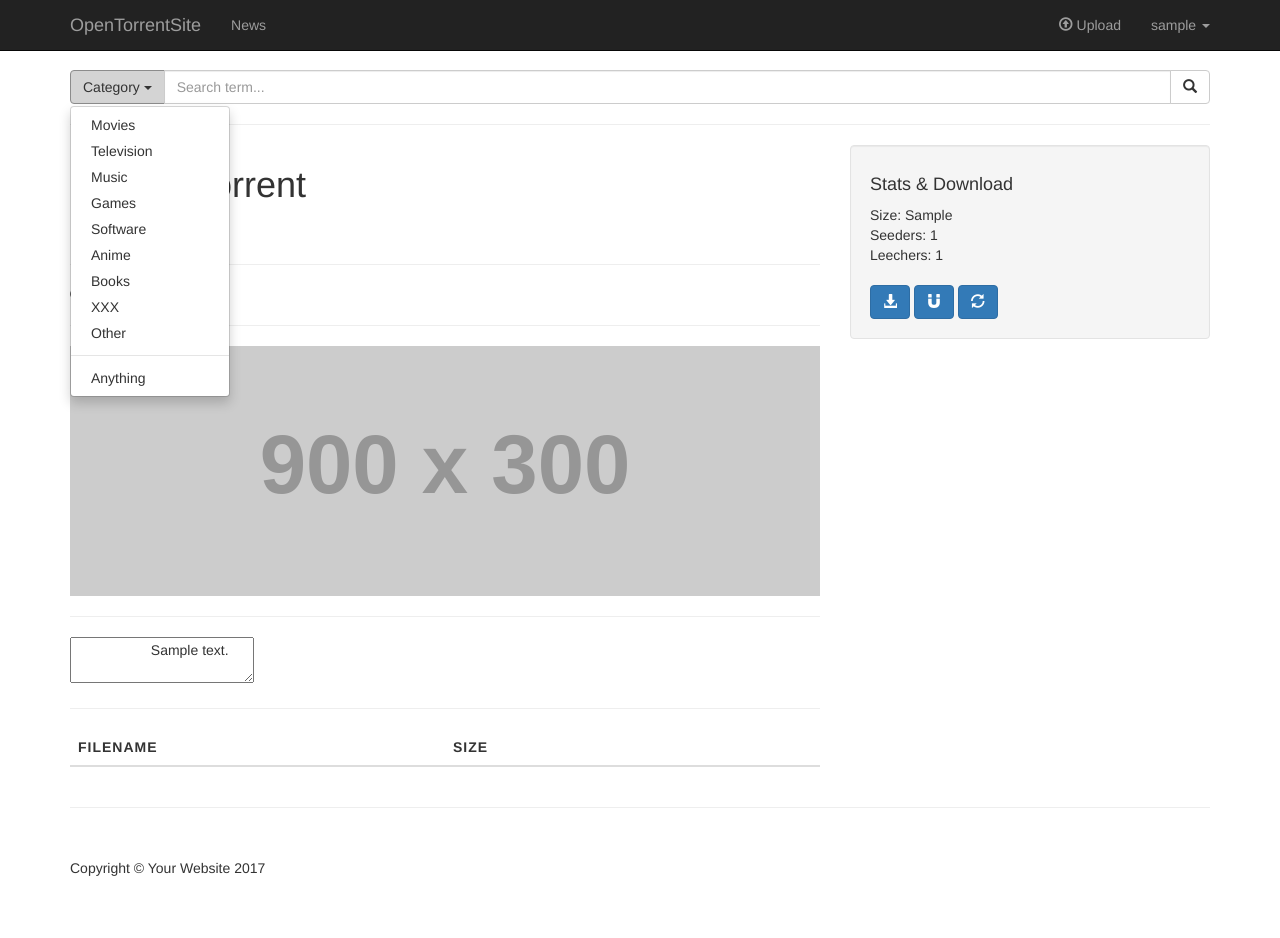
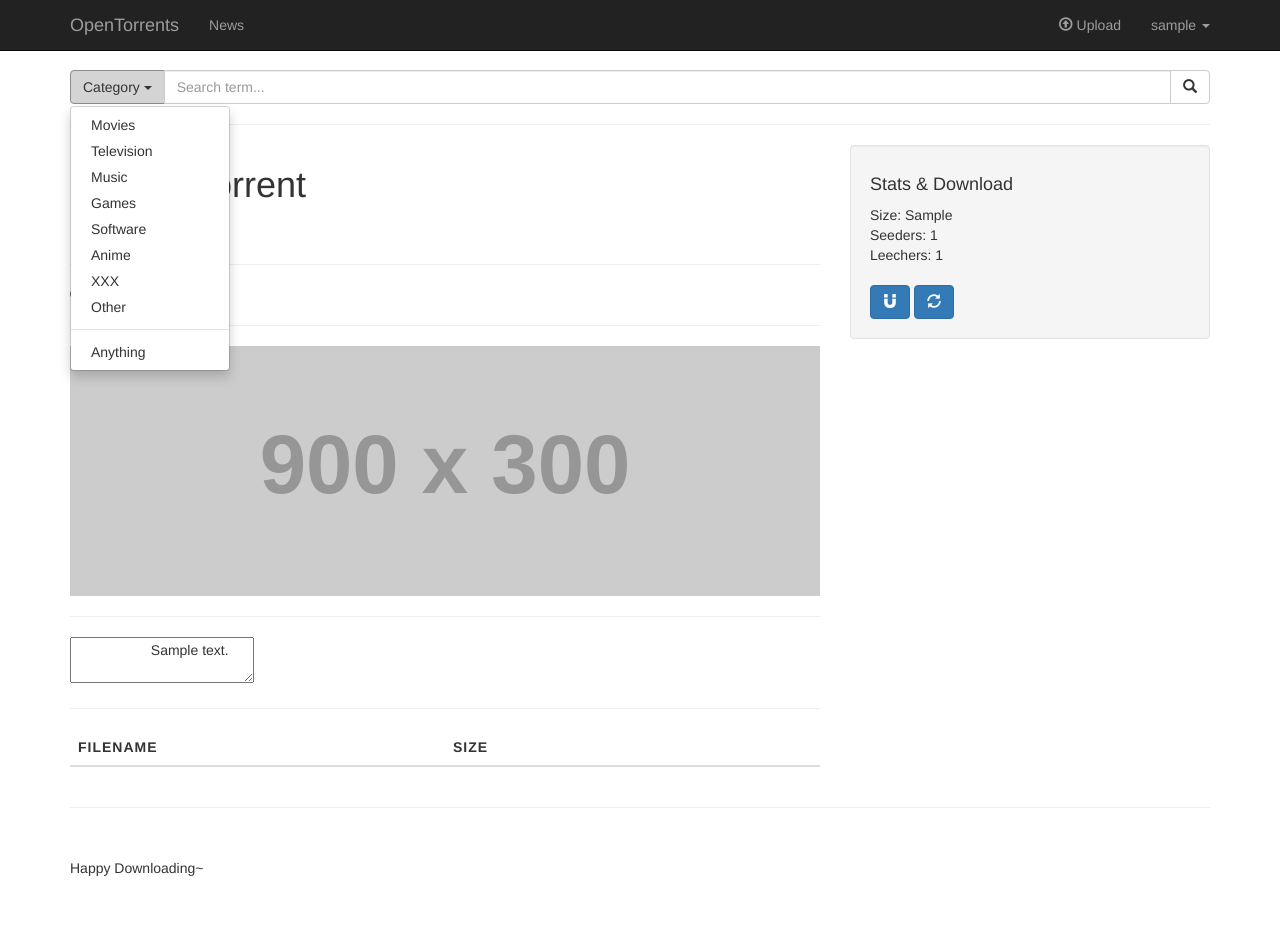
Before and after one commit to KevinJDurant/OpenTorrentSite, a PHP site: page /en/view/torrent.php?hash=x&id=1 in a window 1280 px wide, after a click on "Category". Run offline with PHP 8.4, Linux system fonts and the light colour scheme; the visitor is signed in with stand-in values (Sample User, id 1); tables that the repository leaves empty hold one stand-in row (values such as "Sample post"); grey boxes labelled with a size stand in for pictures from a placeholder-image service; data that the repository does not hold is empty; some libraries are stand-ins or nearby versions.

Commit message:
Feature Update
Finally added a working refresh seed/peer data button, but gonna need to fix the branding on en/view/torrent.php

```diff
--- a/en/view/torrent.php
+++ b/en/view/torrent.php
@@ -38,11 +38,11 @@
     <!-- Standard Meta -->
     <meta charset="utf-8">
     <meta http-equiv="X-UA-Compatible" content="IE=edge">
-    <meta name="description" content="OpenTorrentSite: an easy to setup torrent website!">
+    <meta name="description" content="OpenTorrents: Free Software, Games and Music!">
     <meta name="author" content="">
     <meta name="viewport" content="width=device-width, initial-scale=1">
 
-    <title>Torrent | OpenTorrentSite</title>
+    <title>Torrent | OpenTorrents</title>
 
     <!-- Bootstrap Core CSS -->
     <link href="../../css/bootstrap.min.css" rel="stylesheet">
@@ -100,7 +100,7 @@
                     <span class="icon-bar"></span>
                     <span class="icon-bar"></span>
                 </button>
-                <a class="navbar-brand" href="../../index.php">OpenTorrentSite</a>
+                <a class="navbar-brand" href="../../index.php">OpenTorrents</a>
             </div>
             <!-- Collect the nav links, forms, and other content for toggling -->
             <div class="collapse navbar-collapse" id="bs-example-navbar-collapse-1">
@@ -158,9 +158,8 @@
                                   <li><a href="4">Games</a></li>
                                   <li><a href="5">Software</a></li>
                                   <li><a href="6">Anime</a></li>
-                                  <li><a href="7">Books</a></li>
-                                  <li><a href="8">XXX</a></li>
-                                  <li><a href="9">Other</a></li>
+                                  <li><a href="7">XXX</a></li>
+                                  <li><a href="8">Other</a></li>
                                   <li class="divider"></li>
                                   <li><a href="all">Anything</a></li>
                                 </ul>
@@ -247,9 +246,8 @@
                         Seeders: <?php echo $torrent[0]["seeders"]; ?> <br/>
                         Leechers: <?php echo $torrent[0]["leechers"]; ?> <br/>
                         <br />
-                        <a href="http://itorrents.org/torrent/<?php echo $_GET["hash"];?>.torrent"><button type="button" class="btn btn-primary"><span class="glyphicon glyphicon-download-alt"></span></button></a>
                         <a href="<?php echo $torrent[0]["magnet"]; ?>"><button type="button" class="btn btn-primary"><span class="glyphicon glyphicon-magnet"></span></button></a>
-                        <button type="button" class="btn btn-primary" id="refresh-torrent" data-magnet="<?php echo $torrent[0]["magnet"]; ?>"><span class="glyphicon glyphicon-refresh"></span></button>
+                        <button type="button" class="btn btn-primary"  id="refresh-torrent" data-magnet="<?php echo $torrent[0]["magnet"]; ?>"><span class="glyphicon glyphicon-refresh"></span></button>
 
                     <script>
                         let refreshButton = document.getElementById('refresh-torrent');
@@ -257,8 +255,8 @@
                         let calling = false;
 
                         refreshButton.addEventListener('click', function ()
-                        {
-                            if (!calling)
+                        {var tmp= confirm('This will refresh the torrents seed/peer data. Are you sure you want to do this?');
+                            if (tmp==true && !calling)
                             {
                                 calling = true;
 
@@ -279,9 +277,11 @@
 
                                 let magnet = this.getAttribute('data-magnet');
 
-                                xhttp.open("POST", "/php/seeders.php", true);
+                                xhttp.open("POST", "../../php/seeders.php", true);
                                 xhttp.setRequestHeader("Content-type", "application/x-www-form-urlencoded");
                                 xhttp.send("magnet=" + btoa(magnet) + "&id=<?php echo $_GET['id']; ?>");
+								setTimeout(function(){
+								window.location=window.location.href;},1500);
                             }
                         });
                     </script>
@@ -298,7 +298,7 @@
         <footer>
             <div class="row">
                 <div class="col-lg-12">
-                    <p>Copyright &copy; Your Website 2017</p>
+                    <p>Happy Downloading~</p>
                 </div>
             </div>
             <!-- /.row -->
--- a/php/libs/database.php
+++ b/php/libs/database.php
@@ -78,5 +78,9 @@
             $connection = $this -> connect();
             return "'" . $connection -> real_escape_string($value) . "'";
         }
+        public function escape($value) {
+            $connection = $this -> connect();
+            return $connection -> real_escape_string($value);
+        }
     }
 ?>
```
Also changed, not shown: php/seeders.php (+3 -4 lines).
